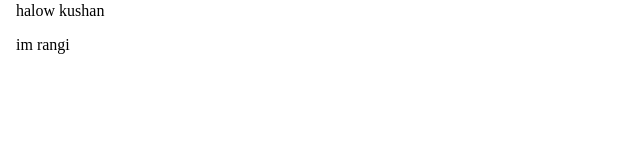
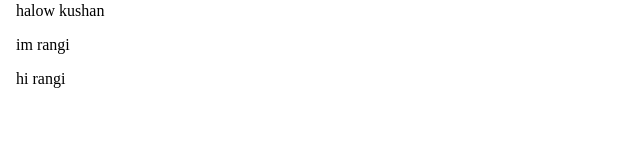
Before and after one commit to SubhanuKalansuriya/Loyalty-Management-System, an Angular app: page / in a window 1280 px wide. Shown: the part 146-300 px from the top of the page, without its empty margins (0-640 px from the left). Built offline with nearby package versions, Linux system fonts and the light colour scheme.

Commit message:
added a para

```diff
--- a/src/app/app.component.html
+++ b/src/app/app.component.html
@@ -5,5 +5,6 @@
 <h1>weedanaawak</h1>
 <p>halow kushan</p>
 <p>im rangi</p>
+<p>hi rangi</p>
 </body>
 </html>
```
